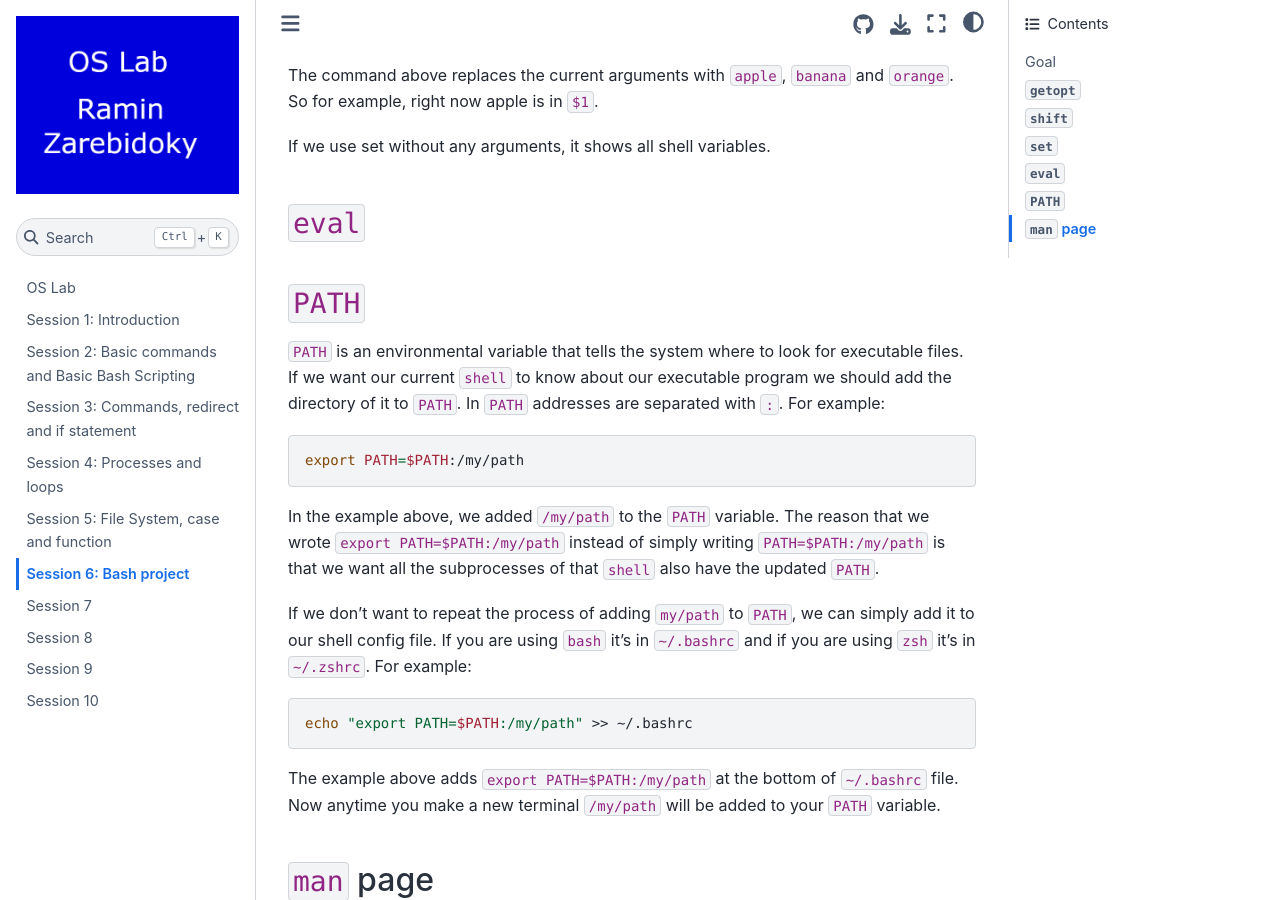
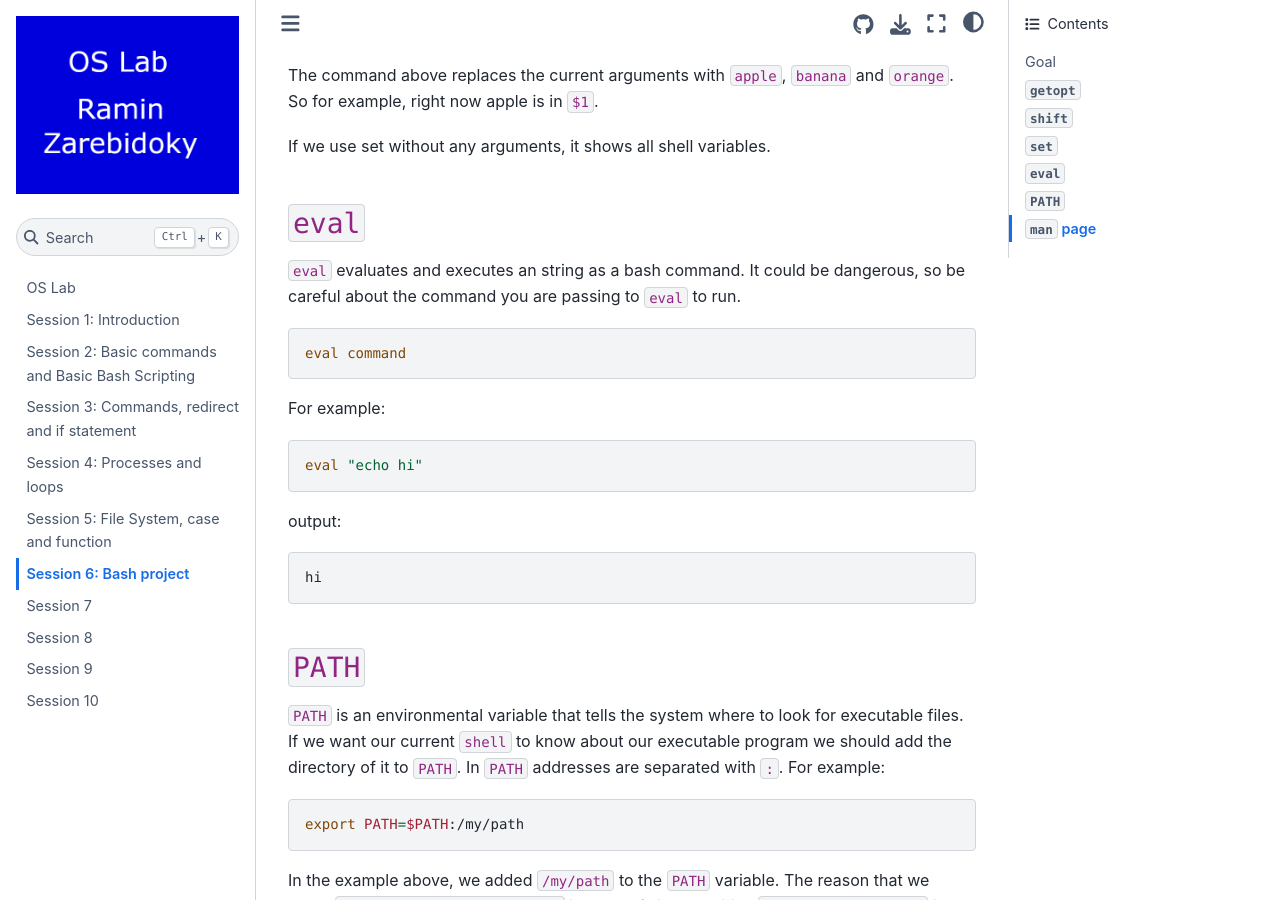
Before and after one commit to LiterallyTheOne/os_lab, a Jupyter Book: the page built from docs/session_6.md, in a window 1280 px wide and 900 px high, scrolled down 1581 px. Built offline with Jupyter Book 1.0.4 settings and Sphinx 7.4.7 and the Sphinx Book theme 1.1.4, drawn with Linux system fonts in a browser that asks for light colours.

Commit message:
Add description for eval

````diff
--- a/docs/session_6.md
+++ b/docs/session_6.md
@@ -73,6 +73,26 @@ If we use set without any arguments, it shows all shell variables.
 
 ## `eval`
 
+`eval` evaluates and executes an string as a bash command.
+It could be dangerous, so be careful about the command you are
+passing to `eval` to run.
+
+```bash
+eval command
+```
+
+For example:
+
+```bash
+eval "echo hi"
+```
+
+output:
+
+```text
+hi
+```
+
 ## `PATH`
 
 `PATH` is an environmental variable that tells the system
````
